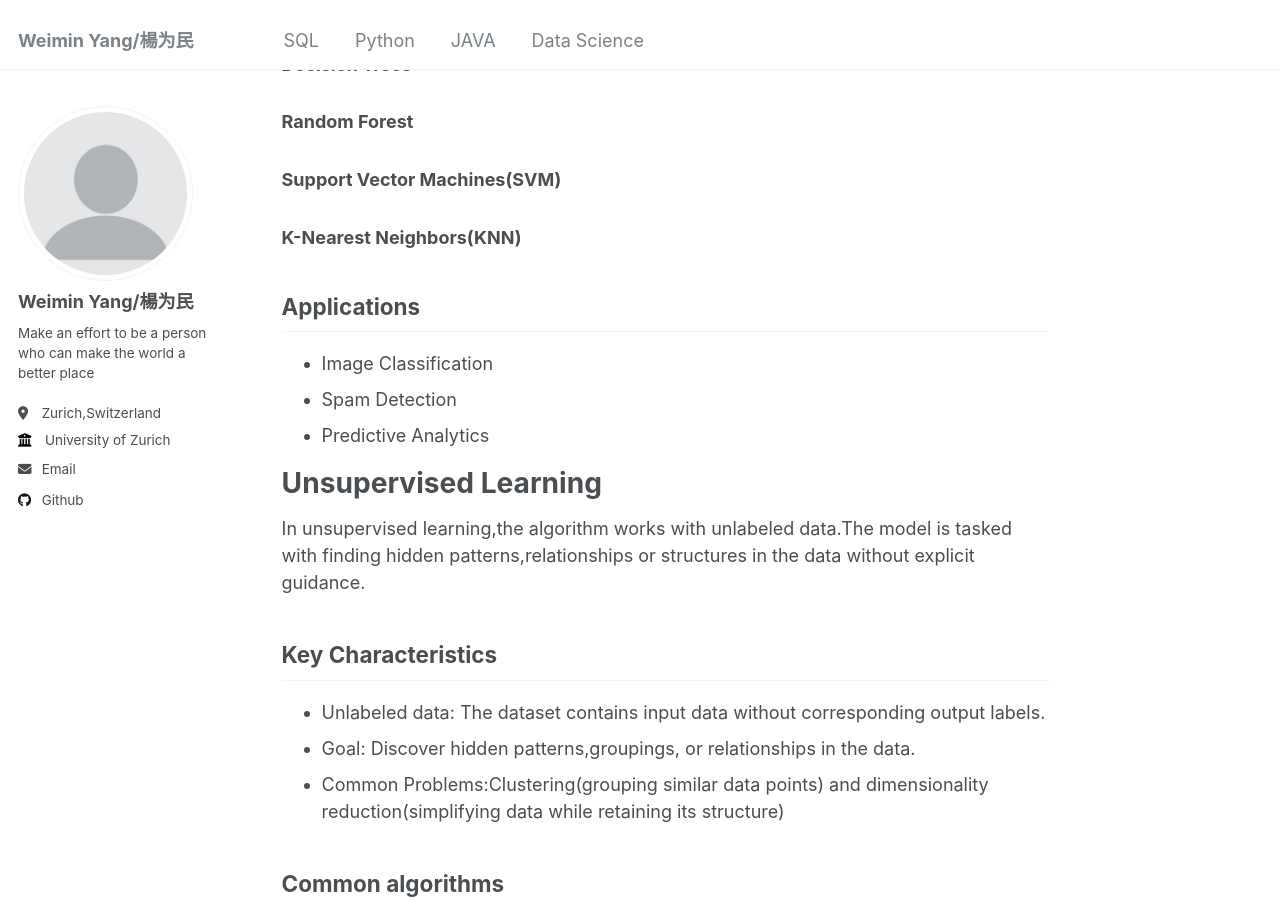
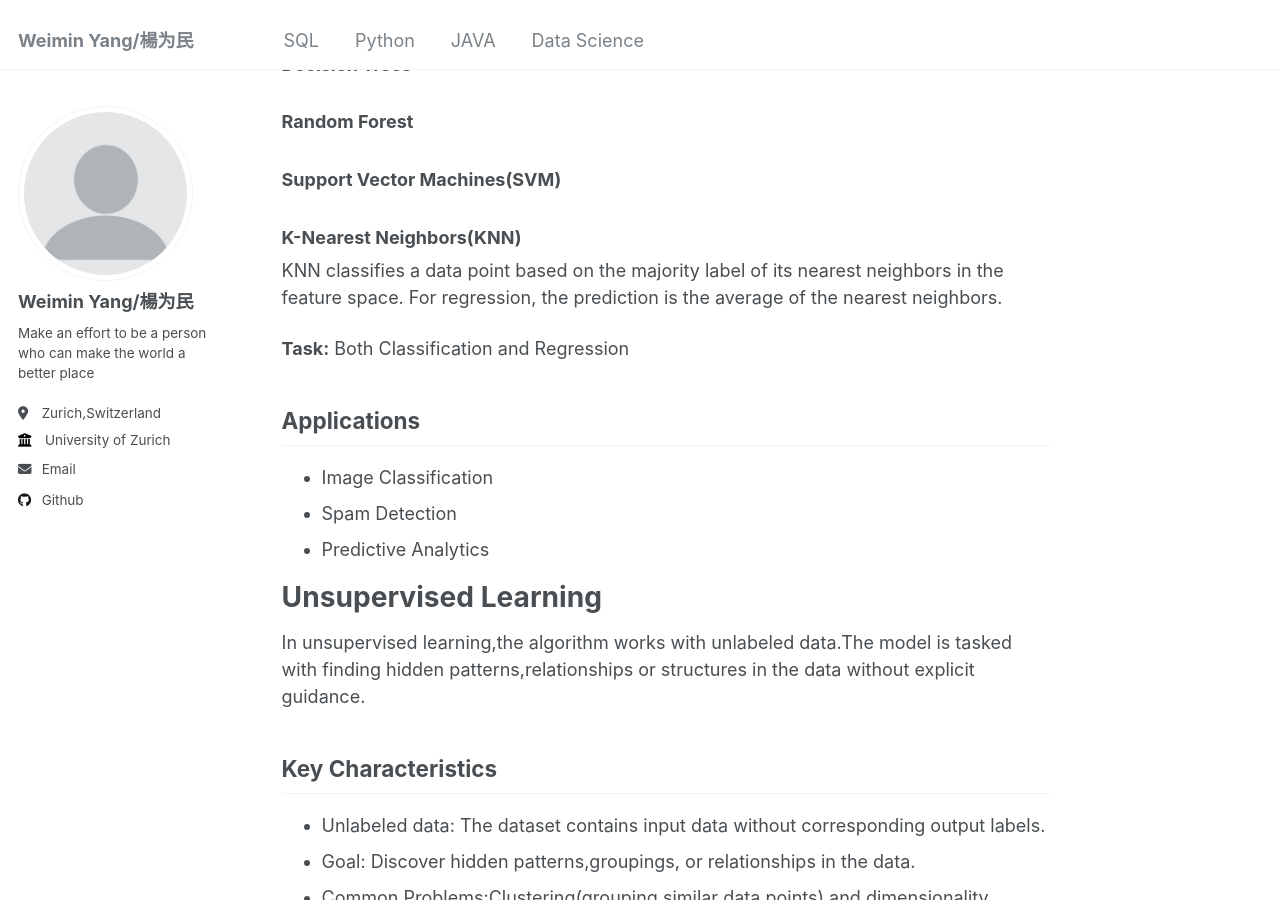
Before and after one commit to weimin3/weimin3.github-io, a Jekyll site: the page built from _Data_Science/machine_learning.md, in a window 1280 px wide and 900 px high, scrolled down 950 px. Built offline with Jekyll 4.4.1, drawn with Linux system fonts in a browser that asks for light colours; some of the changed text lies outside the part shown.

Commit message:
Update machine_learning.md

```diff
--- a/_Data_Science/machine_learning.md
+++ b/_Data_Science/machine_learning.md
@@ -25,8 +25,11 @@ In supervised learning, the algorithm is trained on a labeled dataset, which mea
 
 ### Support Vector Machines(SVM)
 
+
 ### K-Nearest Neighbors(KNN)
+KNN classifies a data point based on the majority label of its nearest neighbors in the feature space. For regression, the prediction is the average of the nearest neighbors.
 
+**Task:** Both Classification and Regression
 
 
 ## Applications
```
Also changed, not shown: other parts of _Data_Science/machine_learning.md (+1 -1 lines).
